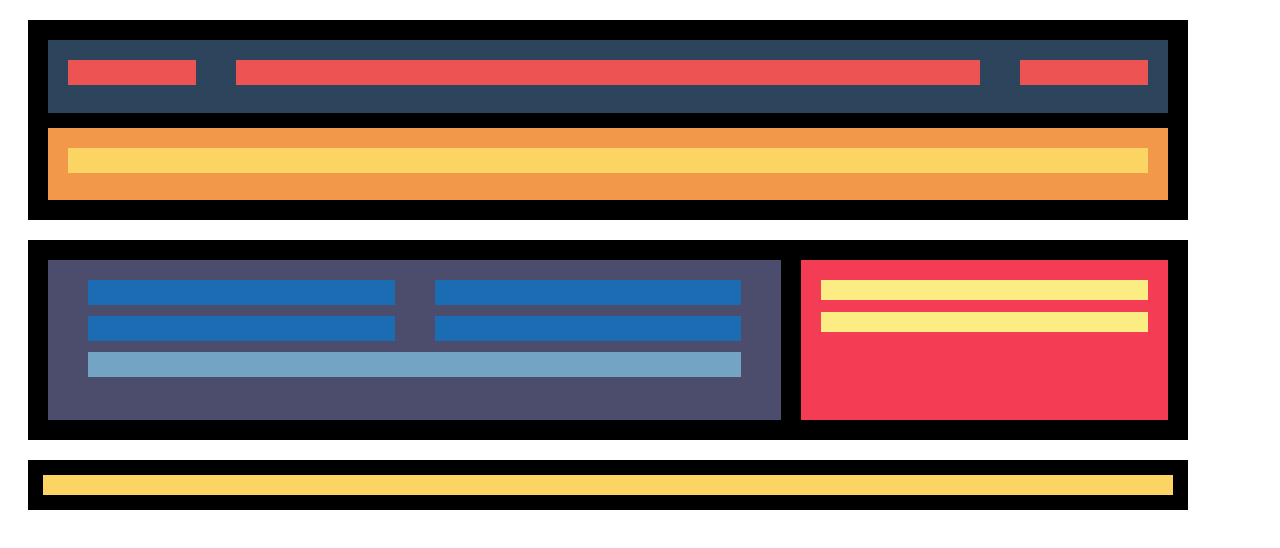
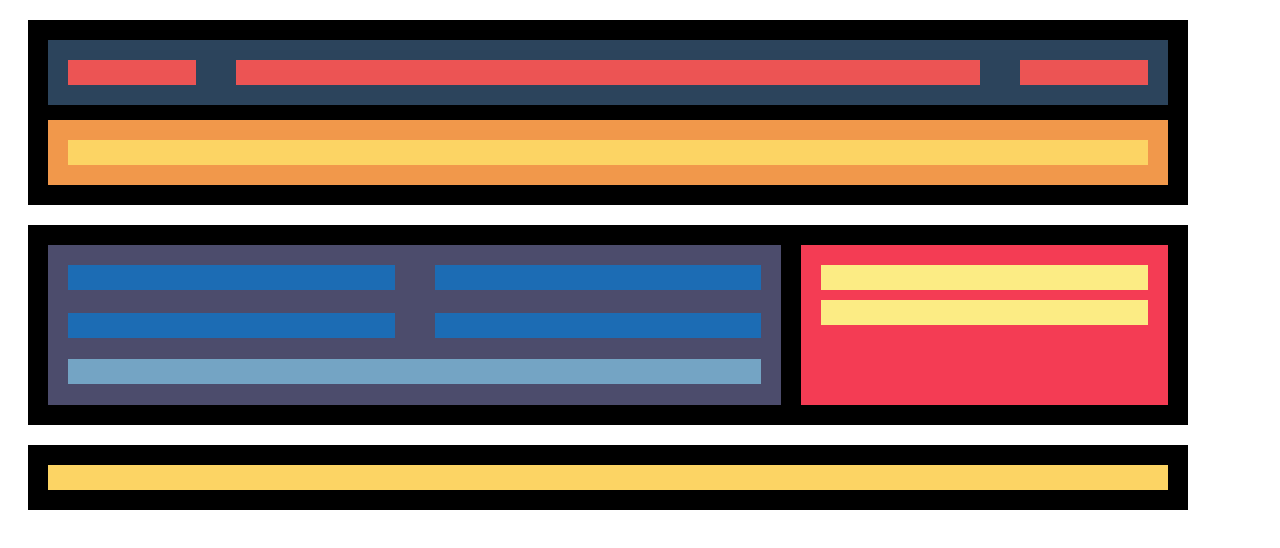
Before and after one commit to diegochiola/Sprint1_PHP_DiegoChiola, a plain HTML site: page tema1/Ejercicio1/index.html in a window 1280 px wide. Drawn offline with Linux system fonts and the light colour scheme.

Commit message:
Ejercicio1 finalizado

```diff
--- a/tema1/Ejercicio1/styles.css
+++ b/tema1/Ejercicio1/styles.css
@@ -1,21 +1,22 @@
+
 body{
     max-width: 1200px;
 
 }
 .contenedor1{
-    height: 160px;
+    height: 145px;
     background: black;
     padding: 20px;
     margin: 20px;
     display: grid;
-
-
 }
 .subcontenedor1{
+    height: 65px;
     background-color: #2c445c ;
     display: grid;
     grid-template-columns: 15% auto 15%;
     margin-bottom: 15px;
+
 }
 
 .elemento1{
@@ -30,6 +31,7 @@ body{
 }
 
 .subcontenedor2{
+    height: 65px;
     background-color:  #f1984b ;
     display: grid;
 
@@ -40,7 +42,7 @@ body{
     margin: 20px
 }
 .contenedor2{
-    height: 160px;
+    height: auto;
     background:black ;
     padding:20px;
     margin:20px;
@@ -50,52 +52,51 @@ body{
 
 }
 .subcontenedor3{
-    height: 120px;
+    height: 160px;
     background-color: #4c4c6c ;
     display: grid;
-    grid-template-columns: auto;
-    padding: 20px;
-    grid-template-rows: 30% 30% auto;
+    /*padding: 20px;*/
+    grid-template-rows: 30% auto;
 
 }
 .elemento5{
     background-color: #1c6cb4  ;
-    height:25px;
-    margin: 0px 20px;
+    height: 25px;
+    margin: 20px;
 }
 .elemento6{
     grid-column: 1 /span 2;
     background-color:#74a4c4 ;
     height: 25px;
-    margin: 0px 20px;
+    margin: 0px 20px 20px 20px;
 
 }
 .subcontenedor4{
     height: auto;
     background-color: #f43c54 ;
     display: grid;
-    grid-template-rows: 20% 20% auto;
+    grid-template-rows: 35px;
+    /*grid-template-rows: 30% 30% auto;*/
 
 
 }
 .elemento7{
     background-color: #fcec84 ;
-    height: 20px;
+    height: 25px;
     margin: 20px
 }
 .contenedor3{
     background: black;
-    padding: 15px;
+    height: auto;
+    padding: 20px;
     margin: 20px;
-    display: flex;
-    flex-direction: column;
-    flex-wrap: wrap;
-    justify-content: space-evenly;
+    display: grid;
 }
 
 .elemento8{
     background-color: #fcd464 ;
-    height: 20px;
+    height: 25px;
+
 }
 @media (max-width: 1024px) {
 
```
